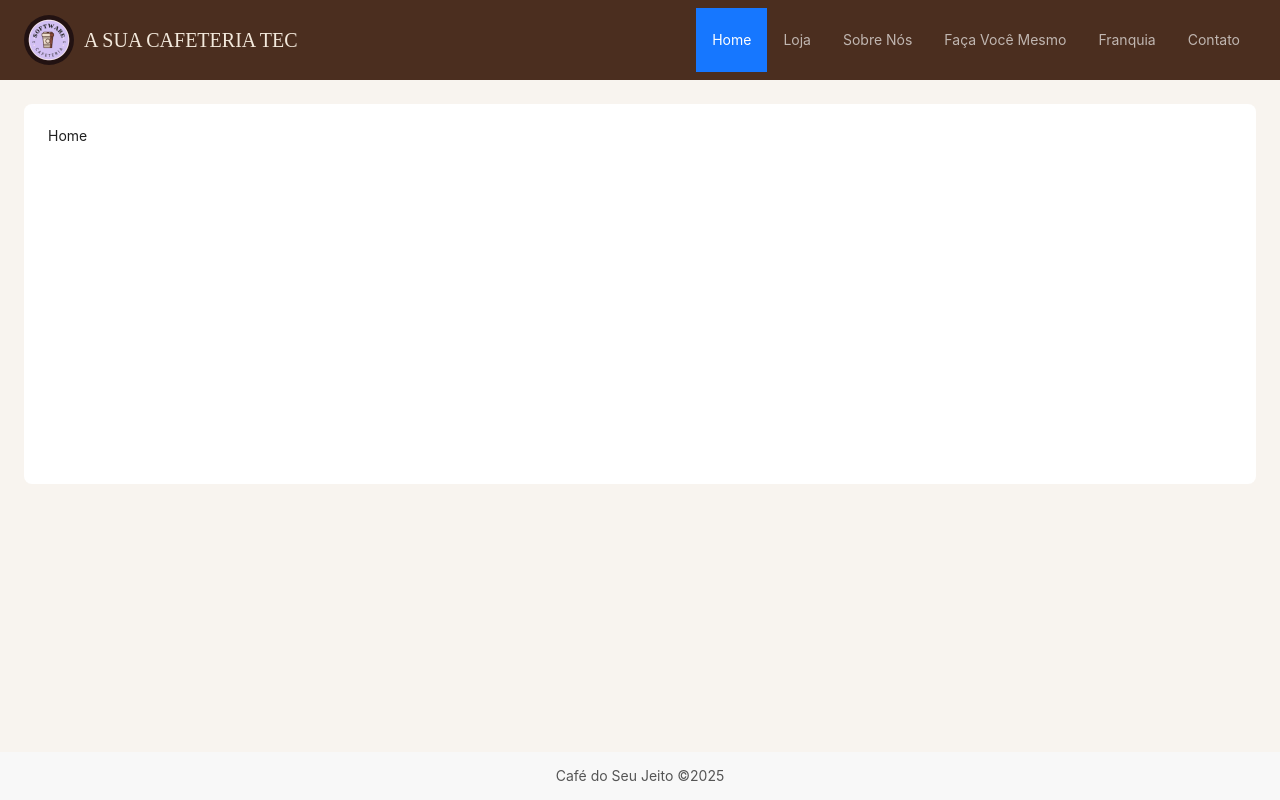
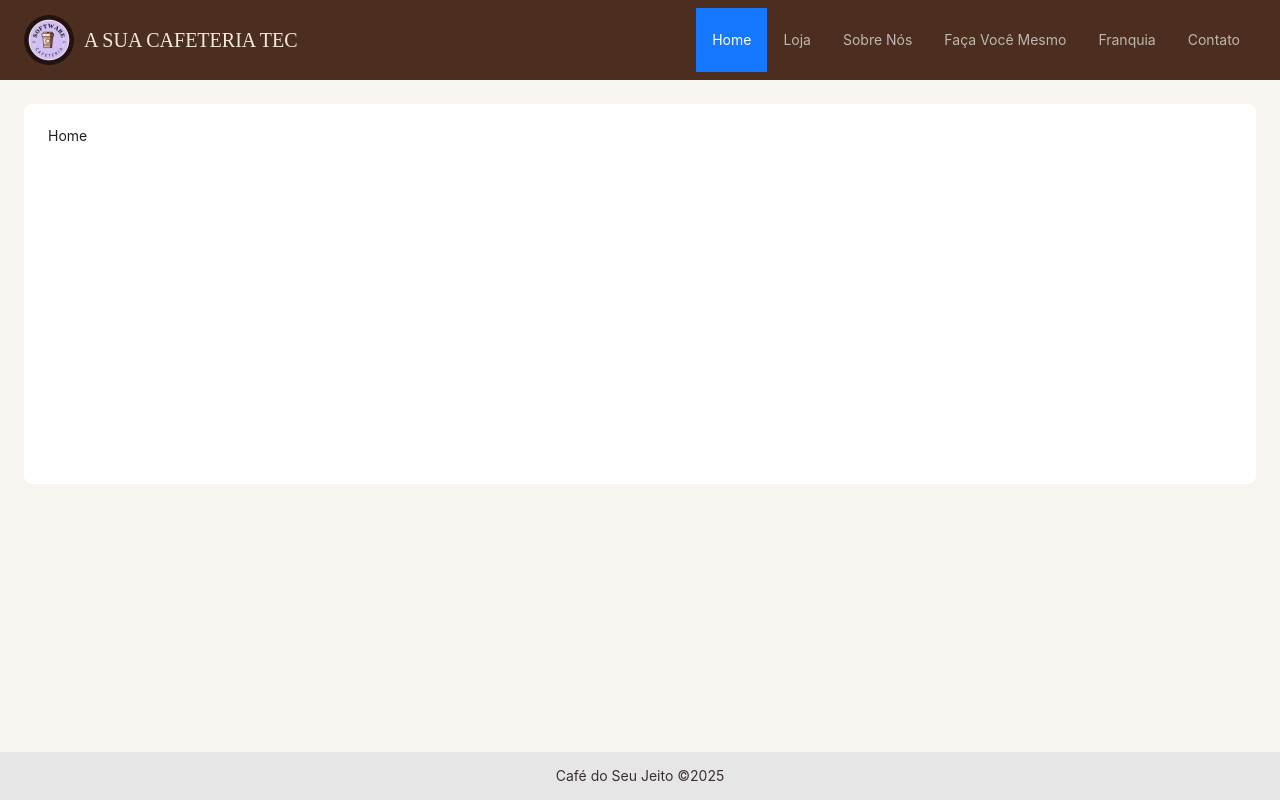
Before and after one commit to ThiagoTelma/projeto-react, a React (Vite) app: page / in a window 1280 px wide. Built offline with nearby package versions, Linux system fonts and the light colour scheme; a web font is replaced by a local one.

Commit message:
Ajustes PageTemplate

```diff
--- a/src/components/Layout/styles.css
+++ b/src/components/Layout/styles.css
@@ -53,10 +53,10 @@
 
 .page-footer {
   text-align: center;
-  background-color: #f8f8f8;
+  background-color: #e7e6e6;
   padding: 1rem;
   font-size: 14px;
-  color: #555;
+  color: #3B2F2F;
 }
 
 /* Responsivo */
--- a/src/main.tsx
+++ b/src/main.tsx
@@ -2,7 +2,7 @@
 import React from "react";
 import ReactDOM from "react-dom/client";
 import App from "./App";
-import "antd/dist/reset.css"; // ou "antd/dist/antd.css" dependendo da versão
+import "antd/dist/reset.css";
 
 ReactDOM.createRoot(document.getElementById("root")!).render(
   <React.StrictMode>
```
Also changed, not shown: src/index.css (added).
